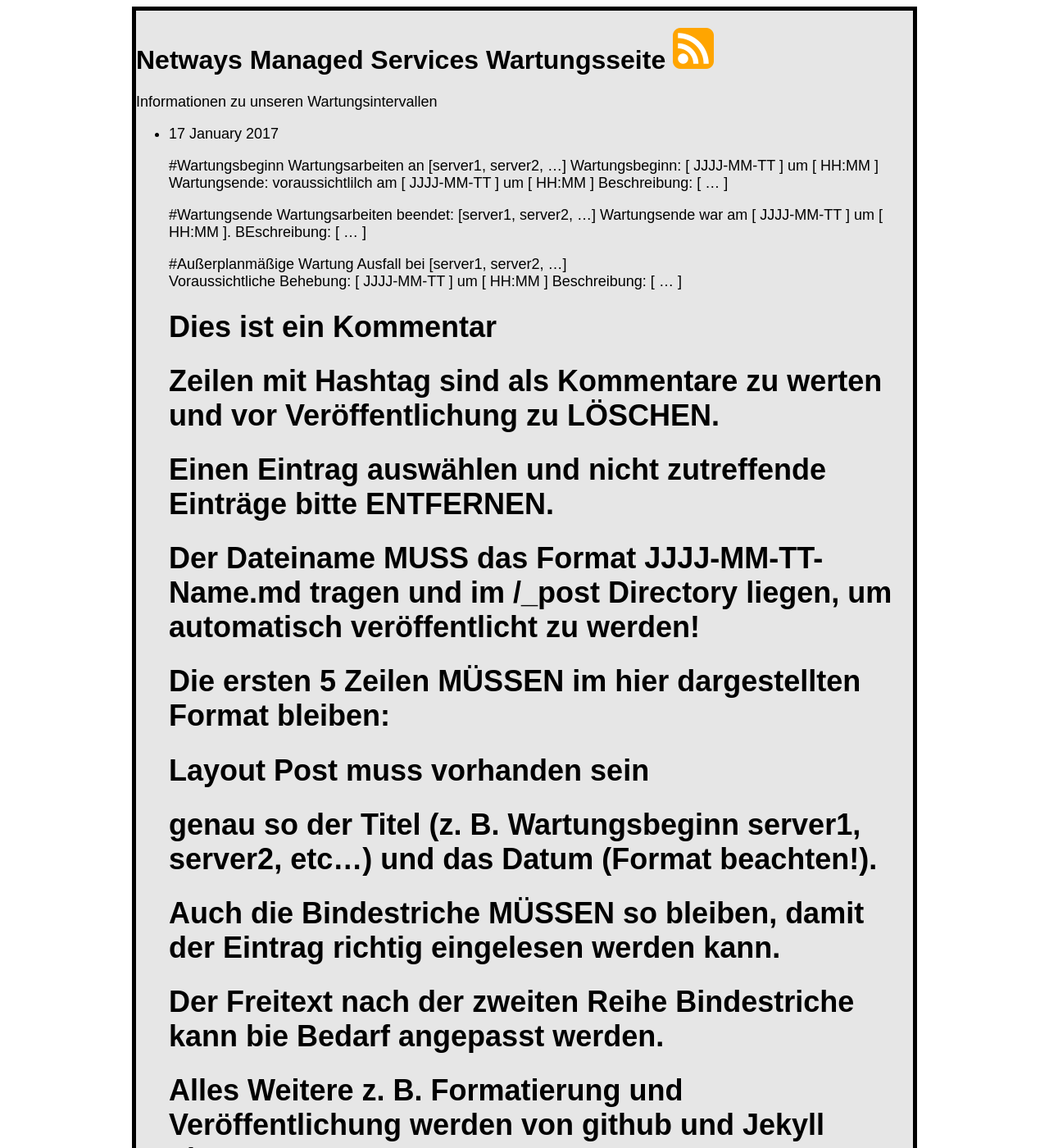
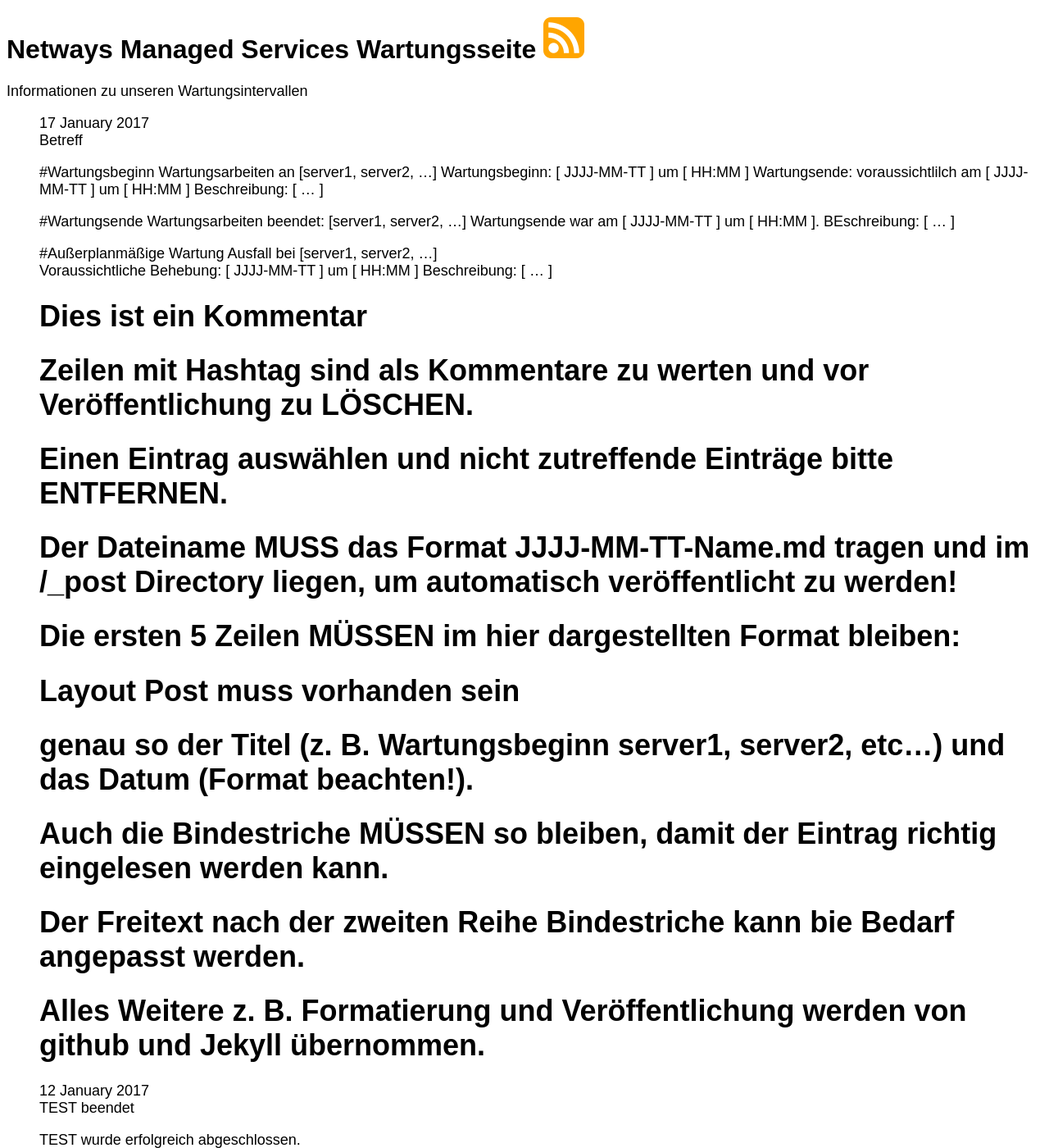
Before and after one commit to Storagegirl/storagegirl.github.io, a Jekyll site: the page built from index.html, in a window 1280 px wide and 1400 px high. Shown: the whole window at 82% size. Built offline with Jekyll 4.4.1, drawn with Linux system fonts in a browser that asks for light colours.

Commit message:
Update index.html

```diff
--- a/index.html
+++ b/index.html
@@ -3,15 +3,24 @@
 title: Wartungsübersicht
 ---
 
-<div class=box>
+
 
 <h1>Netways Managed Services Wartungsseite <a href="https://storagegirl.github.io/atom.xml"> <img src="200px-Generic_Feed-icon.svg.png" alt="RSS Feed" style="width:50px;height:50px;"/> </a></h1>
 <p>Informationen zu unseren Wartungsintervallen</p>
 
+
 	<ul class="posts">
 
 	  {% for post in site.posts %}
-	    <li><span>{{ post.date | date_to_long_string }}</span> {{ post.content }} </li>
+	    <div class=box3>
+	      {{ post.date | date_to_long_string }}
+	    </div>
+	    <div class=box4>
+	      {{ post.title }}
+	    </div>
+	    <div class=box5>
+	      {{ post.content }}
+	    </div>
 	  {% endfor %}
+
 	</ul>
-</div>
```
